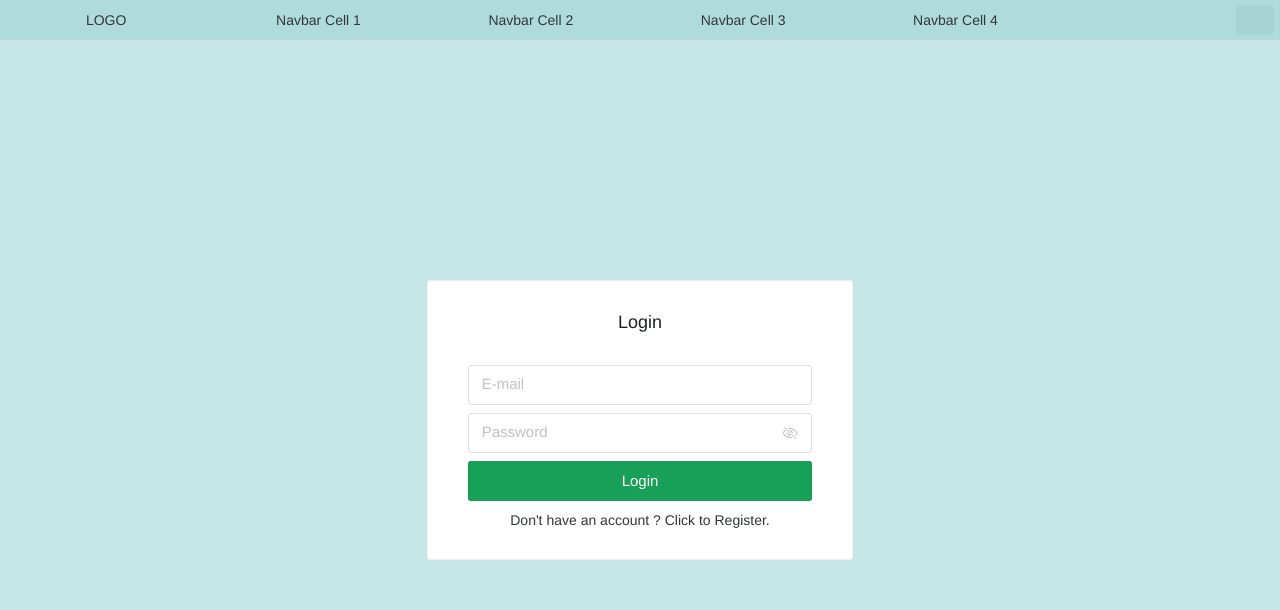
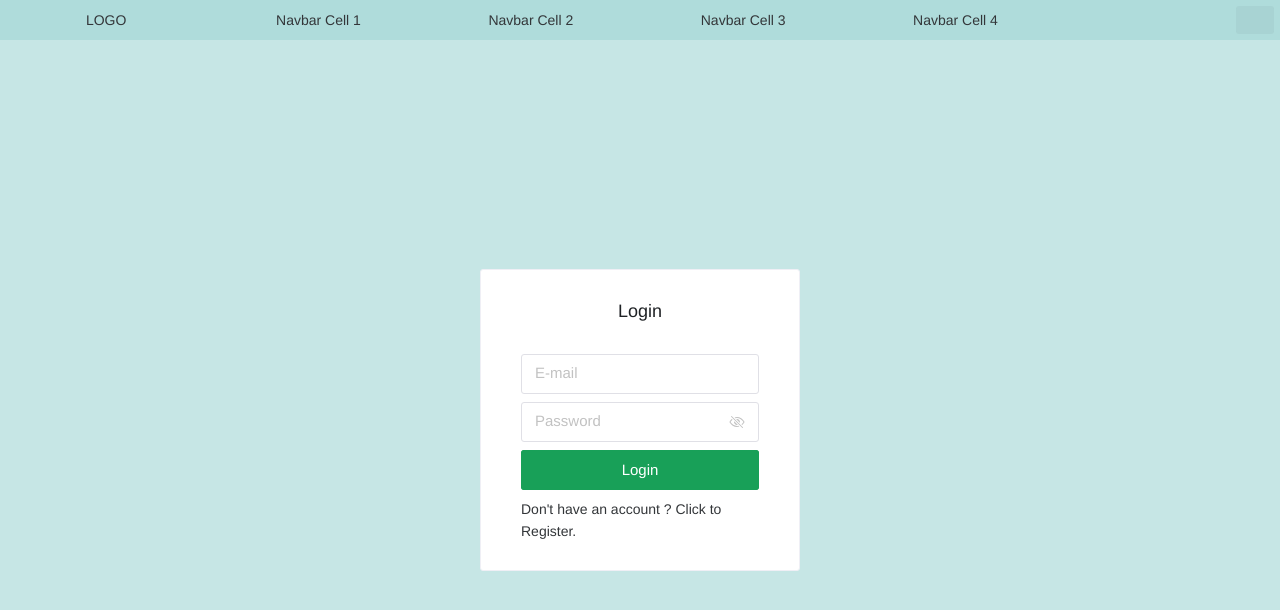
Before and after one commit to ssamilg/personal-hub, a Vue app: page /login in a window 1280 px wide. Shown: the top 610 px of the page. Built offline with nearby package versions, Linux system fonts and the light colour scheme; no server answers; some icons are missing.

Commit message:
minor style update

```diff
--- a/src/views/Login.vue
+++ b/src/views/Login.vue
@@ -34,7 +34,7 @@ export default {
 <template>
   <div id="login-page">
     <div class="ph-row justify-center align-center fill-height">
-      <div class="ph-col xs10 md6 lg4 form-card">
+      <div class="ph-col xs10 md6 lg3 form-card">
           <n-card title="Login" size="huge">
             <div class="ph-row justify-center align-center fill-height mb-2">
               <n-input v-model:value="email" type="text" size="large" placeholder="E-mail"/>
--- a/src/views/Register.vue
+++ b/src/views/Register.vue
@@ -40,7 +40,7 @@ export default {
 <template>
   <div id="register-page">
     <div class="ph-row justify-center align-center fill-height">
-      <div class="ph-col xs10 md6 lg4 form-card">
+      <div class="ph-col xs10 md6 lg3 form-card">
         <n-card title="Register" size="huge">
           <div class="ph-row justify-center align-center fill-height mb-2">
             <n-input v-model:value="name" type="text" size="large" placeholder="Name"/>
```
